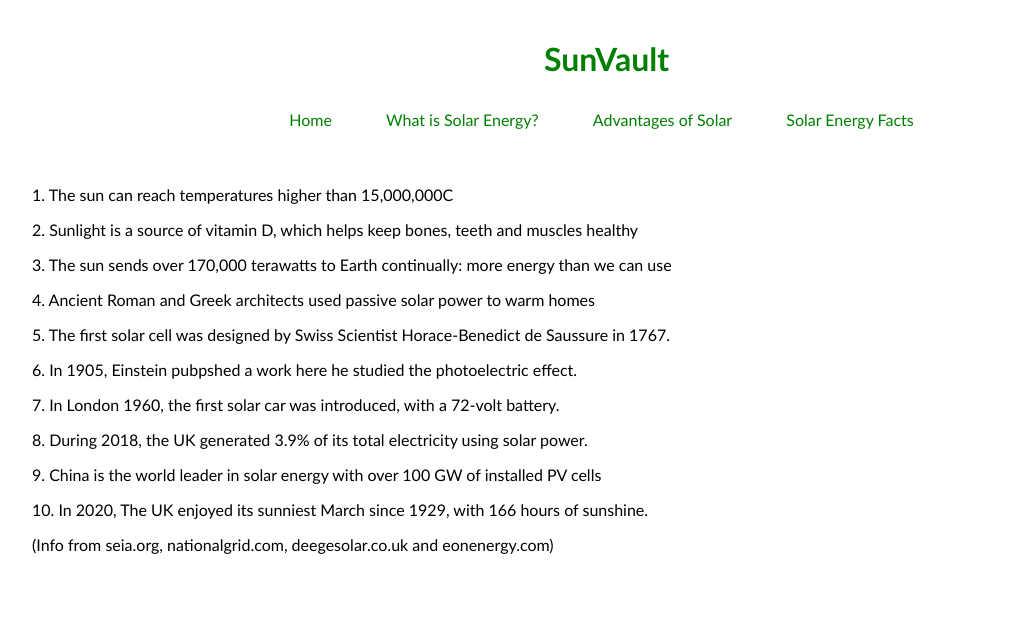
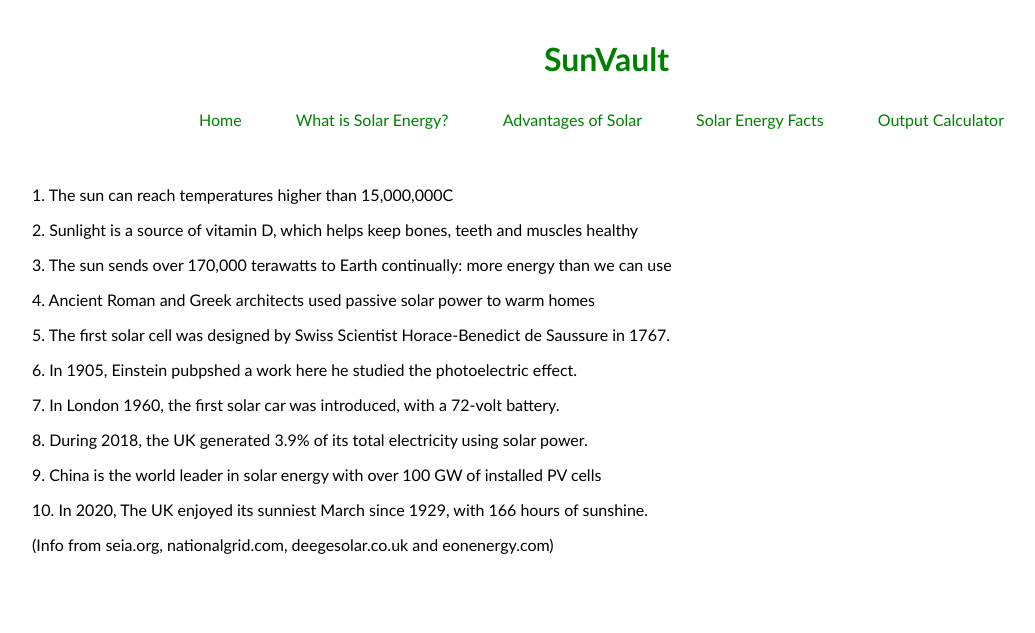
Before and after one commit to therealnaail/Sunvault_website, a plain HTML site: page solar-facts.html in a window 1280 px wide. Shown: the whole page, without its empty margins (36-1071 px from the left). Drawn offline with Linux system fonts and the light colour scheme.

Commit message:
Update solar-facts.html

```diff
--- a/solar-facts.html
+++ b/solar-facts.html
@@ -41,6 +41,7 @@
         <a href="what-is-solar.html" class="menu-button">What is Solar Energy?</a>
         <a href="advantages-of-solar.html" class="menu-button">Advantages of Solar</a>
         <a href="solar-facts.html" class="menu-button">Solar Energy Facts</a>
+        <a href="calculator.html" class="menu-button">Output Calculator</a>
       </div>
     </header>
     <div class="main-content">
```
